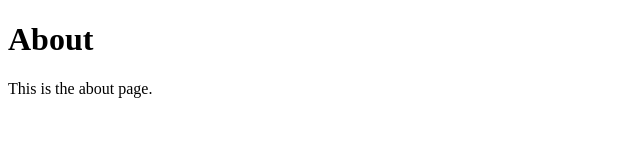
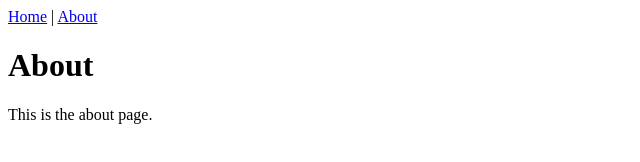
Before and after one commit to sagedemage/tiny_http_server, a plain HTML site: page static/about/index.html in a window 1280 px wide. Shown: the whole page, without its empty margins (0-640 px from the left). Drawn offline with Linux system fonts and the light colour scheme.

Commit message:
add a simple navgiation menu for each page in order to access the html pages

```diff
--- a/static/about/index.html
+++ b/static/about/index.html
@@ -1,6 +1,10 @@
 <!DOCTYPE html>
 <html>
 	<body>
+		<nav>
+			<a href="/">Home</a> |
+			<a href="/about">About</a>
+		</nav>
 		<h1>About</h1>
 		<p>This is the about page.</p>
 	</body>
```
Also changed, not shown: static/index.html (+4 -0 lines).
